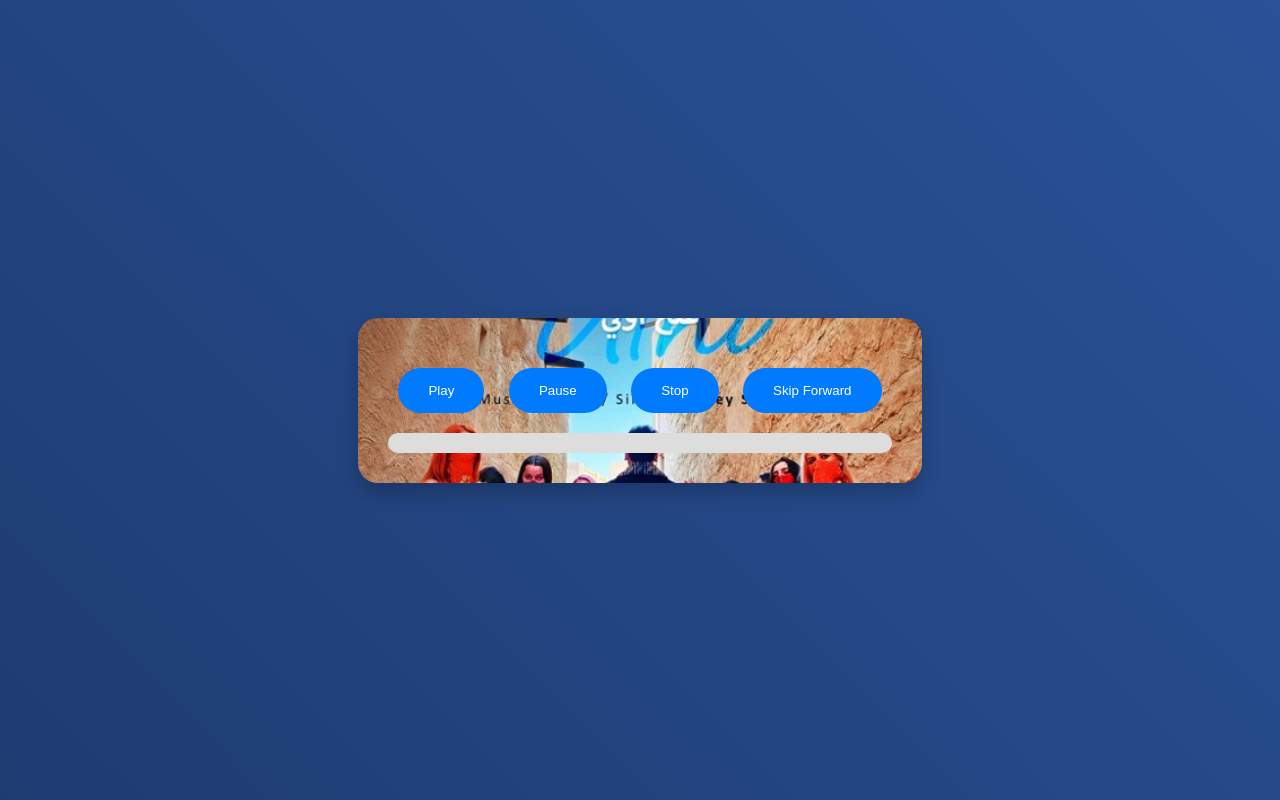
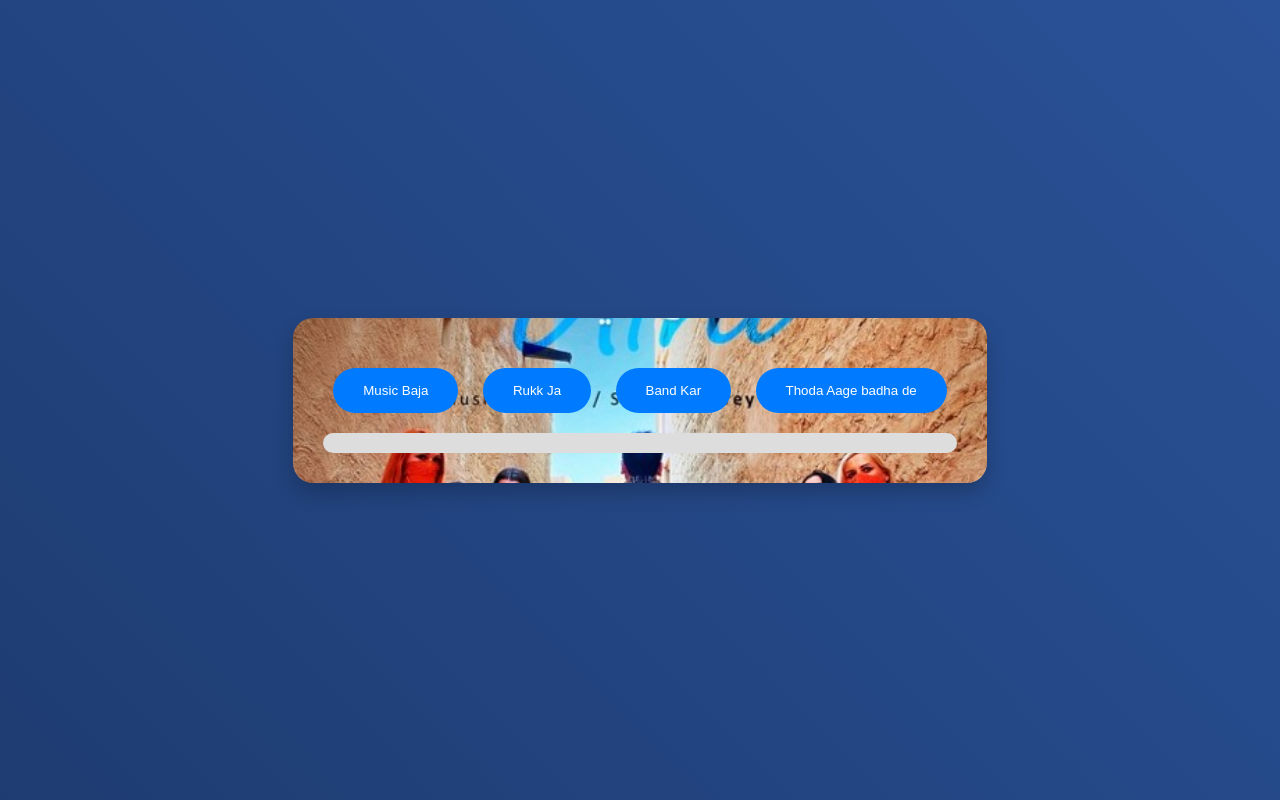
Before and after one commit to satya1541/Audio_Project-HTML, a plain HTML site: page index.html in a window 1280 px wide. Drawn offline with Linux system fonts and the light colour scheme.

Commit message:
Update index.html

```diff
--- a/index.html
+++ b/index.html
@@ -3,17 +3,17 @@
 <head>
     <meta charset="UTF-8">
     <meta name="viewport" content="width=device-width, initial-scale=1.0">
-    <title>Enhanced Audio Player</title>
+    <title>DevOps Player</title>
     <link rel="stylesheet" href="styles.css">
 </head>
 <body>
     <div class="audio-player">
         <audio id="audio" src="your-audio-file.mp3"></audio>
         <div class="controls">
-            <button id="play" class="btn">Play</button>
-            <button id="pause" class="btn">Pause</button>
-            <button id="stop" class="btn">Stop</button>
-            <button id="skip-forward" class="btn">Skip Forward</button>
+            <button id="play" class="btn">Music Baja</button>
+            <button id="pause" class="btn">Rukk Ja</button>
+            <button id="stop" class="btn">Band Kar</button>
+            <button id="skip-forward" class="btn">Thoda Aage badha de</button>
         </div>
         <div class="progress-container">
             <div class="progress" id="progress"></div>
```
